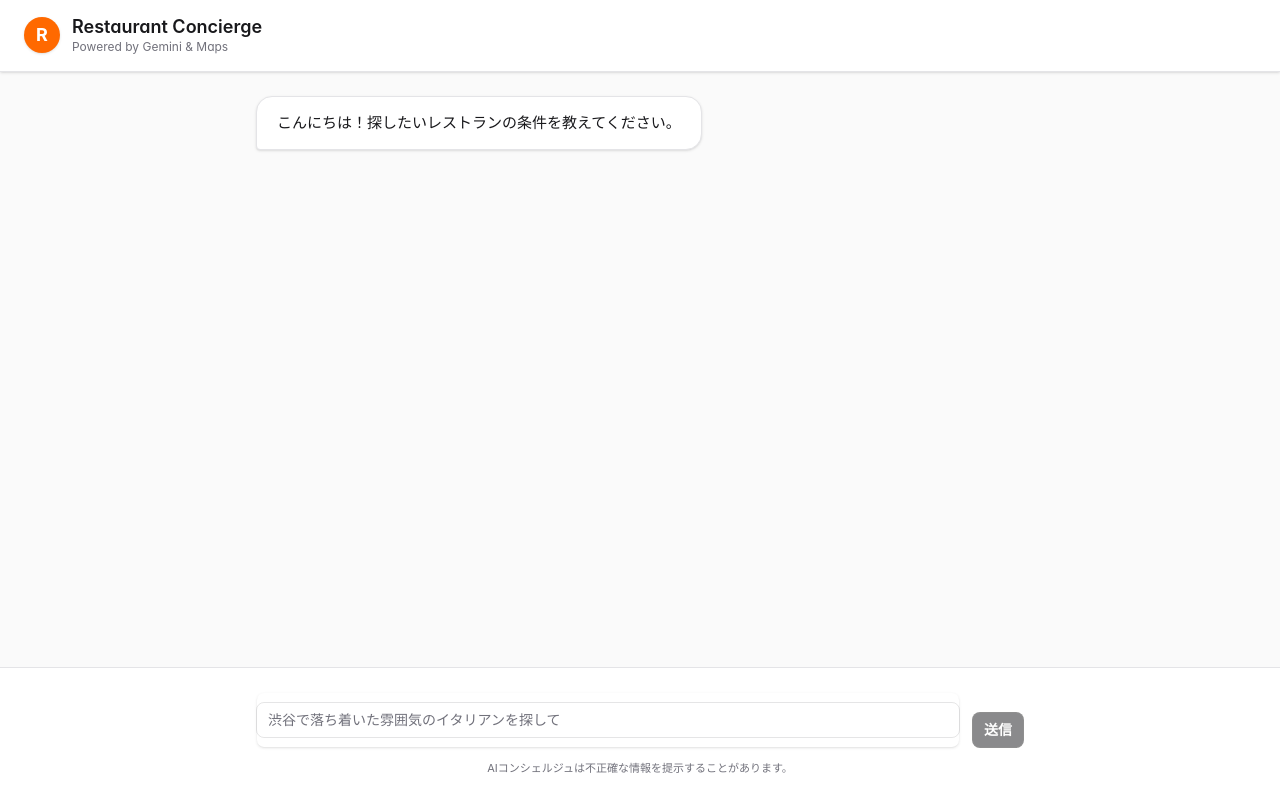
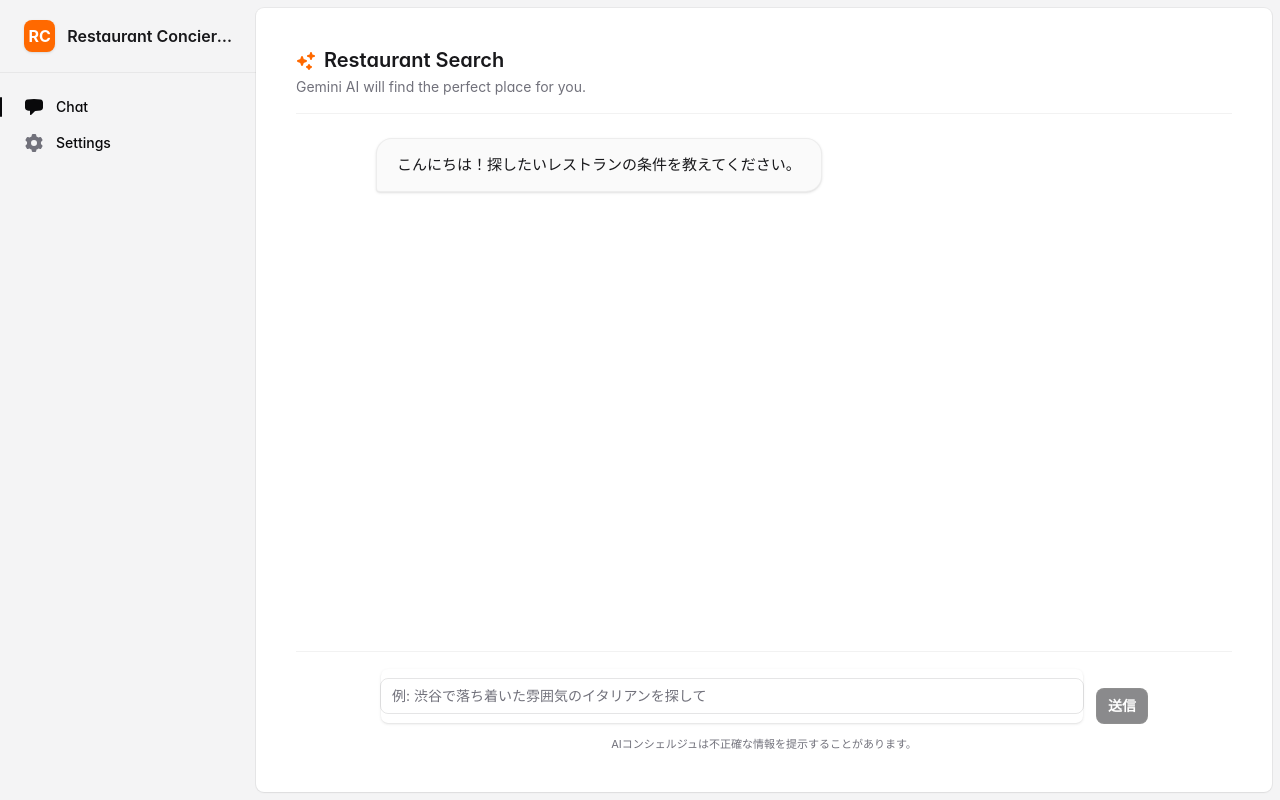
Before and after one commit to Riochin/gdgoc-2026-ice-cream-sandwich, a React (Vite) app in the folder frontend/: page / in a window 1280 px wide. Built offline with nearby package versions, Linux system fonts and the light colour scheme.

Commit message:
feat: adopt SidebarLayout for App structure

```diff
--- a/frontend/src/App.tsx
+++ b/frontend/src/App.tsx
@@ -2,6 +2,10 @@ import { useState, useRef, useEffect } from 'react';
 import { useChat } from './hooks/useChat';
 import { Button } from './components/ui/button';
 import { Input } from './components/ui/input';
+import { SidebarLayout } from './components/ui/sidebar-layout';
+import { Sidebar, SidebarHeader, SidebarBody, SidebarItem, SidebarLabel } from './components/ui/sidebar';
+import { Navbar, NavbarItem, NavbarSection, NavbarSpacer } from './components/ui/navbar';
+import { ChatBubbleLeftIcon, Cog6ToothIcon, SparklesIcon } from '@heroicons/react/20/solid';
 
 export default function App() {
   const { messages, isLoading, error, sendMessage } = useChat();
@@ -21,47 +25,82 @@ export default function App() {
     }
   };
 
-  return (
-    <div className="flex h-[100dvh] flex-col bg-zinc-50 dark:bg-zinc-900 text-zinc-900 dark:text-zinc-100 font-sans">
-      <header className="flex items-center px-6 py-4 bg-white dark:bg-zinc-950 border-b border-zinc-200 dark:border-white/10 shadow-sm shrink-0 z-10">
-        <div className="flex items-center gap-3">
-          <div className="w-9 h-9 rounded-full bg-orange-500 flex items-center justify-center text-white font-bold text-lg shadow-sm">
+  const nav = (
+    <Navbar>
+      <NavbarSpacer />
+      <NavbarSection>
+        <NavbarItem href="#">
+          <div className="flex h-8 w-8 items-center justify-center rounded-full bg-orange-500 text-sm font-bold text-white shadow-sm">
             R
           </div>
+        </NavbarItem>
+      </NavbarSection>
+    </Navbar>
+  );
+
+  const sidebar = (
+    <Sidebar>
+      <SidebarHeader>
+        <div className="flex items-center gap-3 px-2 py-1">
+          <div className="flex h-8 w-8 items-center justify-center rounded-lg bg-orange-500 font-bold text-white shadow-sm">
+            RC
+          </div>
+          <SidebarLabel className="font-semibold text-zinc-900 dark:text-white">Restaurant Concierge</SidebarLabel>
+        </div>
+      </SidebarHeader>
+      <SidebarBody>
+        <SidebarItem current href="/">
+          <ChatBubbleLeftIcon />
+          <SidebarLabel>Chat</SidebarLabel>
+        </SidebarItem>
+        <SidebarItem href="#">
+          <Cog6ToothIcon />
+          <SidebarLabel>Settings</SidebarLabel>
+        </SidebarItem>
+      </SidebarBody>
+    </Sidebar>
+  );
+
+  return (
+    <SidebarLayout navbar={nav} sidebar={sidebar}>
+      <div className="flex h-[calc(100svh-theme(spacing.24))] lg:h-[calc(100svh-theme(spacing.24))] flex-col">
+        <header className="flex items-center border-b border-zinc-950/5 pb-4 dark:border-white/5 shrink-0">
           <div>
-            <h1 className="text-lg font-semibold leading-tight">Restaurant Concierge</h1>
-            <p className="text-xs text-zinc-500 dark:text-zinc-400">Powered by Gemini & Maps</p>
-          </div>
+            <h1 className="text-xl font-semibold leading-tight text-zinc-900 dark:text-zinc-100 flex items-center gap-2">
+              <SparklesIcon className="h-5 w-5 text-orange-500" />
+              Restaurant Search
+            </h1>
+            <p className="mt-1 text-sm text-zinc-500 dark:text-zinc-400">Gemini AI will find the perfect place for you.</p>
           </div>
         </header>
 
-      <main className="flex-1 overflow-y-auto p-4 sm:p-6 pb-4">
-        <div className="max-w-3xl mx-auto space-y-6">
+        <main className="flex-1 overflow-y-auto py-6 pr-2">
+          <div className="mx-auto max-w-3xl space-y-6">
             {messages.map((msg, index) => (
               <div key={index} className={`flex ${msg.role === 'user' ? 'justify-end' : 'justify-start'}`}>
                 <div className={`max-w-[85%] sm:max-w-[75%] rounded-2xl px-5 py-3.5 shadow-sm ${
                   msg.role === 'user'
-                  ? 'bg-zinc-900 text-white dark:bg-zinc-100 dark:text-zinc-900 rounded-br-sm'
-                  : 'bg-white dark:bg-zinc-800 border border-zinc-200 dark:border-white/10 rounded-bl-sm'
+                    ? 'rounded-br-sm bg-zinc-900 text-white dark:bg-zinc-100 dark:text-zinc-900'
+                    : 'rounded-bl-sm border border-zinc-950/5 bg-zinc-50 text-zinc-900 dark:border-white/5 dark:bg-zinc-800/50 dark:text-zinc-100'
                 }`}>
-                <p className="whitespace-pre-wrap leading-relaxed text-[15px]">{msg.content}</p>
+                  <p className="whitespace-pre-wrap text-[15px] leading-relaxed">{msg.content}</p>
                 </div>
               </div>
             ))}
 
             {isLoading && (
               <div className="flex justify-start">
-              <div className="bg-white dark:bg-zinc-800 border border-zinc-200 dark:border-white/10 rounded-2xl rounded-bl-sm px-5 py-4 shadow-sm flex items-center gap-1.5">
-                <div className="w-2 h-2 rounded-full bg-zinc-400 dark:bg-zinc-500 animate-[bounce_1.4s_infinite_ease-in-out_both]" style={{ animationDelay: '-0.32s' }} />
-                <div className="w-2 h-2 rounded-full bg-zinc-400 dark:bg-zinc-500 animate-[bounce_1.4s_infinite_ease-in-out_both]" style={{ animationDelay: '-0.16s' }} />
-                <div className="w-2 h-2 rounded-full bg-zinc-400 dark:bg-zinc-500 animate-[bounce_1.4s_infinite_ease-in-out_both]" />
+                <div className="flex items-center gap-1.5 rounded-2xl rounded-bl-sm border border-zinc-950/5 bg-zinc-50 px-5 py-4 shadow-sm dark:border-white/5 dark:bg-zinc-800/50">
+                  <div className="h-2 w-2 animate-[bounce_1.4s_infinite_ease-in-out_both] rounded-full bg-zinc-400 dark:bg-zinc-500" style={{ animationDelay: '-0.32s' }} />
+                  <div className="h-2 w-2 animate-[bounce_1.4s_infinite_ease-in-out_both] rounded-full bg-zinc-400 dark:bg-zinc-500" style={{ animationDelay: '-0.16s' }} />
+                  <div className="h-2 w-2 animate-[bounce_1.4s_infinite_ease-in-out_both] rounded-full bg-zinc-400 dark:bg-zinc-500" />
                 </div>
               </div>
             )}
 
             {error && (
-            <div className="flex justify-center my-4">
-              <div className="bg-red-50 text-red-600 dark:bg-red-900/20 dark:text-red-400 text-sm px-4 py-2 rounded-lg">
+              <div className="my-4 flex justify-center">
+                <div className="rounded-lg bg-red-50 px-4 py-2 text-sm text-red-600 dark:bg-red-900/20 dark:text-red-400">
                   {error}
                 </div>
               </div>
@@ -70,14 +109,14 @@ export default function App() {
           </div>
         </main>
 
-      <footer className="bg-white dark:bg-zinc-950 border-t border-zinc-200 dark:border-white/10 p-4 sm:p-6 shrink-0">
-        <div className="max-w-3xl mx-auto">
-          <form onSubmit={handleSubmit} className="flex gap-3 items-end">
+        <footer className="shrink-0 border-t border-zinc-950/5 pt-4 dark:border-white/5">
+          <div className="mx-auto max-w-3xl">
+            <form onSubmit={handleSubmit} className="flex items-end gap-3">
               <div className="flex-1">
                 <Input
                   value={inputText}
                   onChange={(e) => setInputText(e.target.value)}
-                placeholder="渋谷で落ち着いた雰囲気のイタリアンを探して"
+                  placeholder="例: 渋谷で落ち着いた雰囲気のイタリアンを探して"
                   disabled={isLoading}
                   autoComplete="off"
                   className="py-2.5 text-[15px]"
@@ -91,11 +130,12 @@ export default function App() {
                 送信
               </Button>
             </form>
-          <p className="text-center text-[11px] text-zinc-500 dark:text-zinc-400 mt-3">
+            <p className="mt-3 text-center text-[11px] text-zinc-500 dark:text-zinc-400">
               AIコンシェルジュは不正確な情報を提示することがあります。
             </p>
           </div>
         </footer>
       </div>
+    </SidebarLayout>
   );
 }
```
Lines whose indentation alone changed are shown as unchanged.
